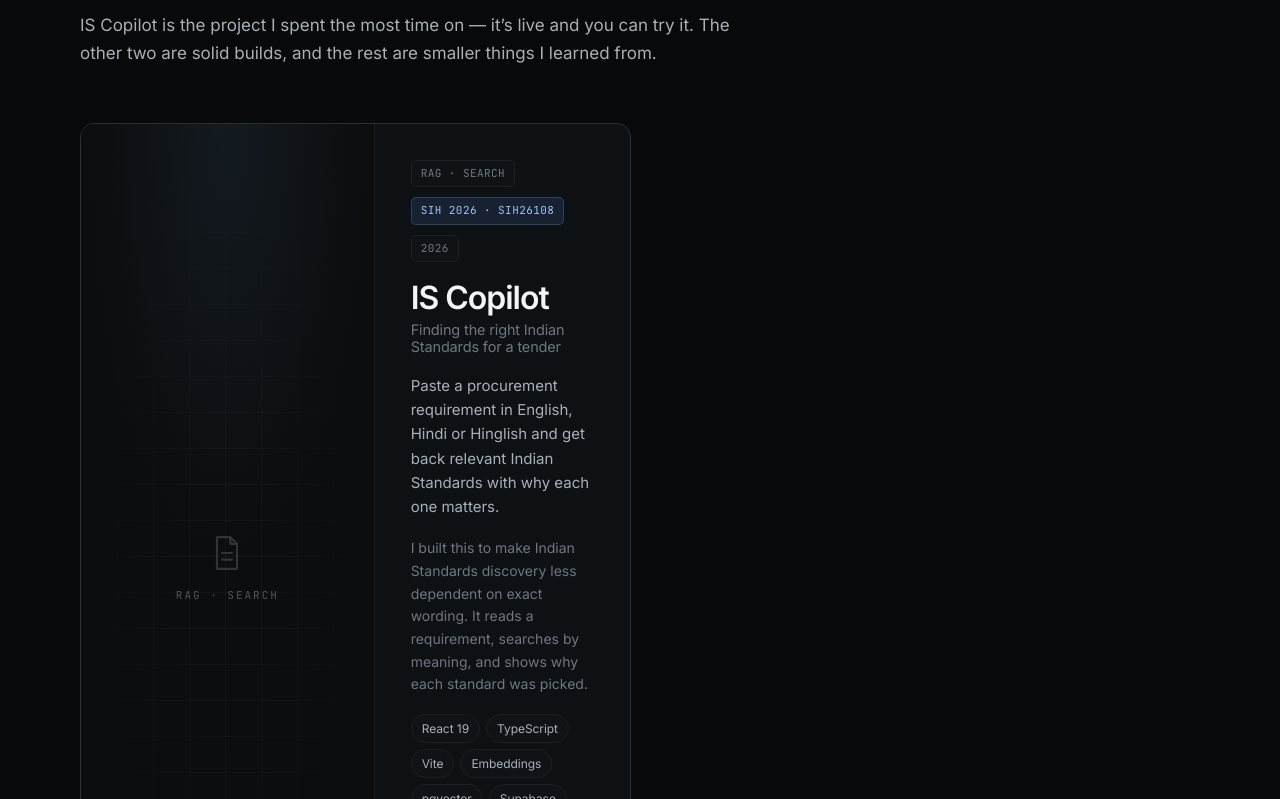
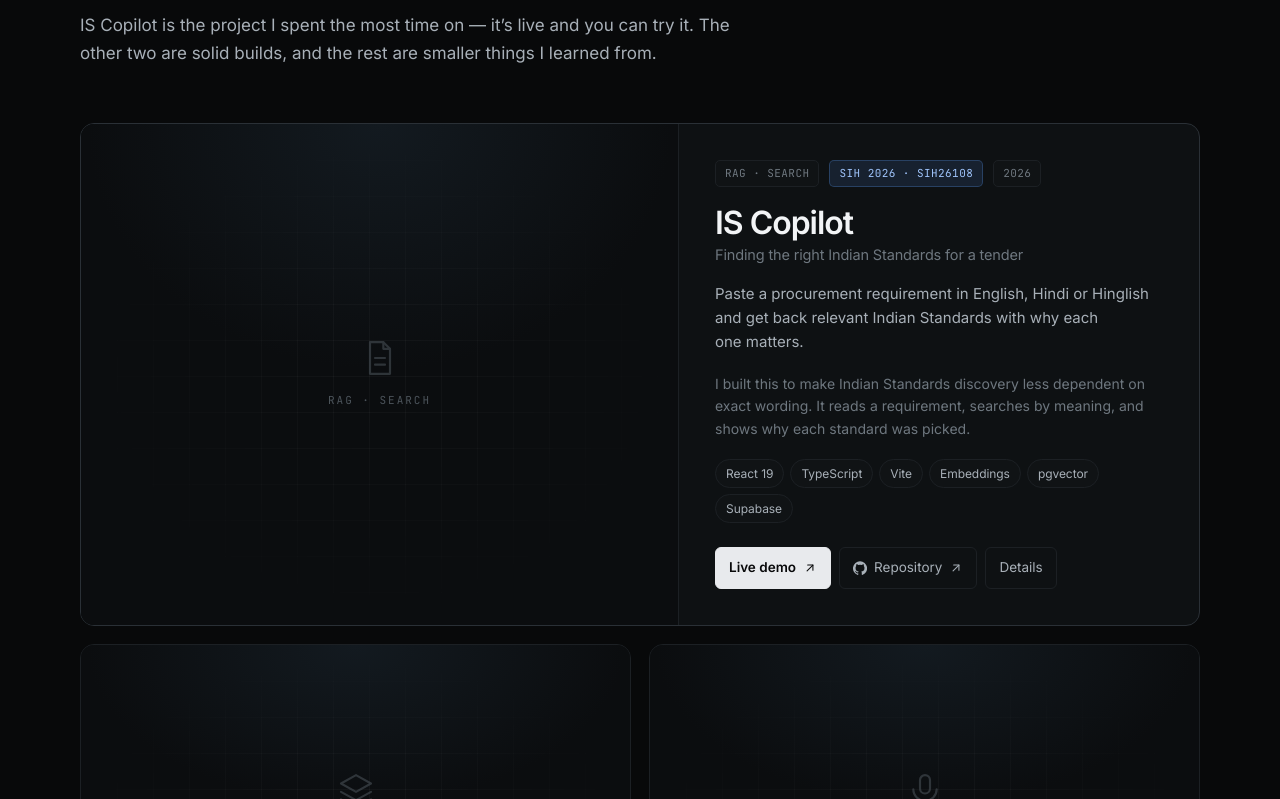
Before and after one commit to rajaryan1111/raj-aryan-portfolio, a React (Vite) app: page / in a window 1280 px wide. Shown: the part 1141-1940 px from the top of the page. Built offline with nearby package versions, Linux system fonts and the light colour scheme.

Commit message:
fix: make flagship project span full content width

```diff
--- a/src/styles/index.css
+++ b/src/styles/index.css
@@ -1333,6 +1333,7 @@
    ============================================================ */
 .projects--flagship {
   display: grid;
+  grid-template-columns: minmax(0, 1fr);
   gap: 18px;
 }
 
```
